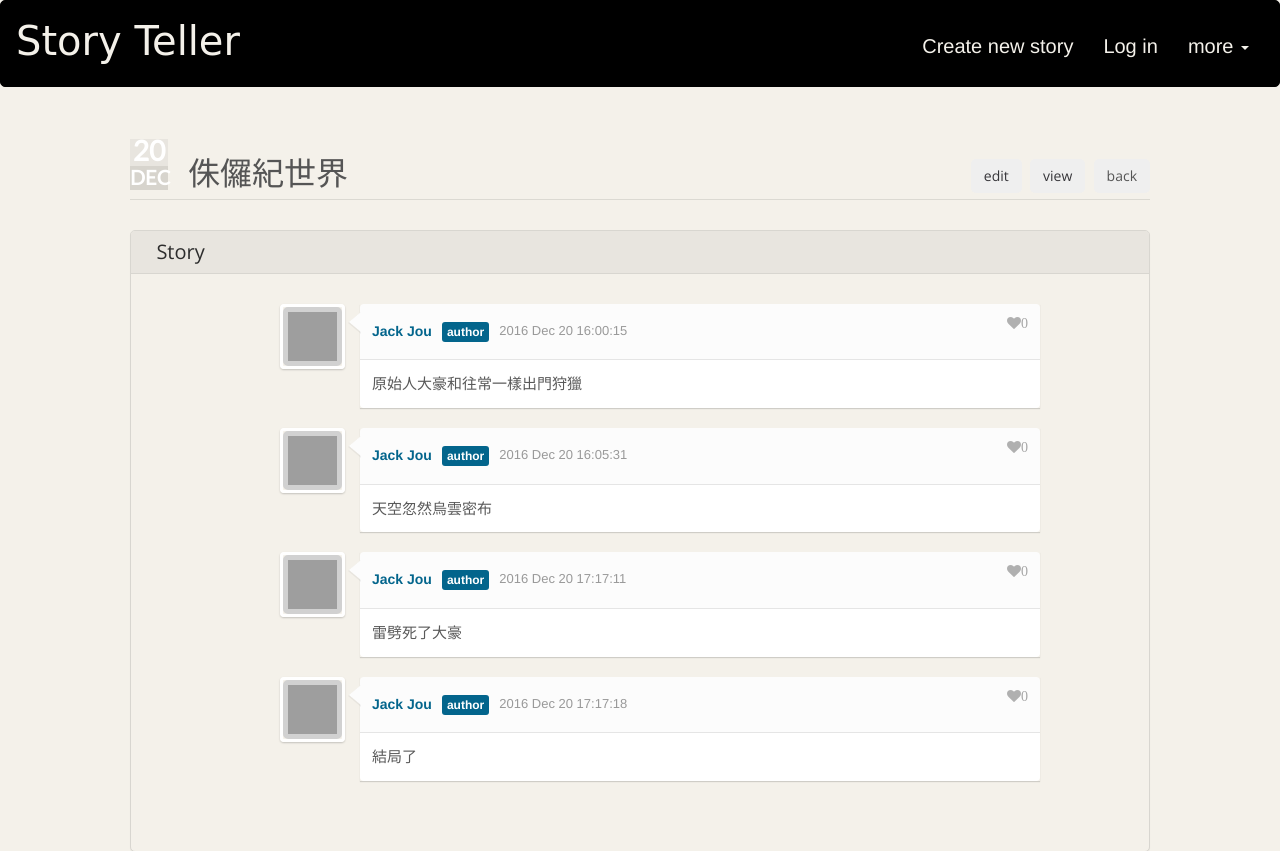
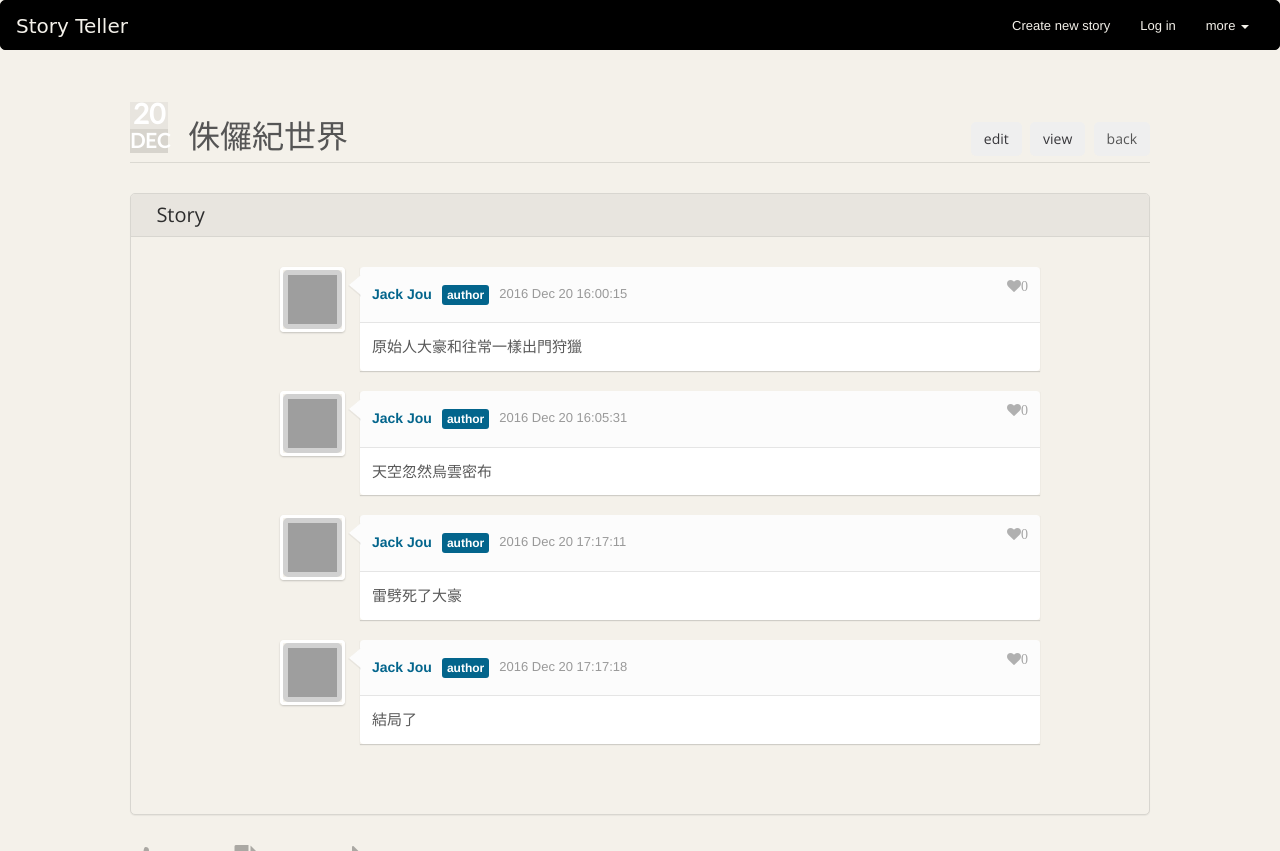
Before and after one commit to 1tangerine1day/storyteller, a Django app: page /story/1/ in a window 1280 px wide. Shown: the top 851 px of the page. Run offline with Django 3.2, Linux system fonts and the light colour scheme; data comes from the database, SQL or seed files in the repository; some libraries are stand-ins or nearby versions; grey boxes are pictures that could not be loaded.

Commit message:
modify navbar

```diff
--- a/storyteller_app/static/css/story.css
+++ b/storyteller_app/static/css/story.css
@@ -52,19 +52,20 @@ body{
     padding-bottom: 15px;
     background-color: black;
     border: 1px solid black;
+    height: 20px;
 }
 
 .navbar-brand {
     font-size: 40px;
-    padding-top: 0px;
+    padding-top: -0px;
     padding-bottom: 0px;
+    margin-top: -5px;
 }
 
 .navbar-default .navbar-nav > .open > a, .navbar-default .navbar-nav > .open > a:hover, .navbar-default .navbar-nav > .open > a:focus {;
     background-color: gray;
 }
 
-/* 這是新的 */
 .dropdown-menu {
     background-color: white;
 }
@@ -82,9 +83,11 @@ body{
 }
 
 #main-title {
-   padding-top: 10px;
+   padding-top: 0px;
    font-family: cursive;
+   font-size: 20px;
    color: #F4F1EA;
+   height: 20px;
 }
 
 #log-in{
@@ -98,19 +101,33 @@ body{
 
 .navbar-default .navbar-nav > li > a {
     color: #F4F1EA;
+    background-color: black;
+    padding-top: 0px;
+    font-size: 13px;
+    margin-top: -5px;
+    height: 25px;
  }
 
 .navbar-default .navbar-nav > li > a:hover {
+    color: #F4F1EA;
     font-weight: 600;
+    background-color: black;
+}
+
+.navbar-default .navbar-nav > li > a:visited {
     color: #F4F1EA;
     background-color: black;
 }
 
-.navbar-default .navbar-nav > li > a:visited {
-    font-weight: 600;
+.navbar-default .navbar-nav > li > a:link {
     color: #F4F1EA;
     background-color: black;
 }
+
+.navbar-toggle {
+    margin-top: -10px;
+}
+
 
 
 .mode-button{
```
Also changed, not shown: storyteller_app/static/css/finish.css (+23 -4 lines), storyteller_app/static/css/style.css (+22 -5 lines).
